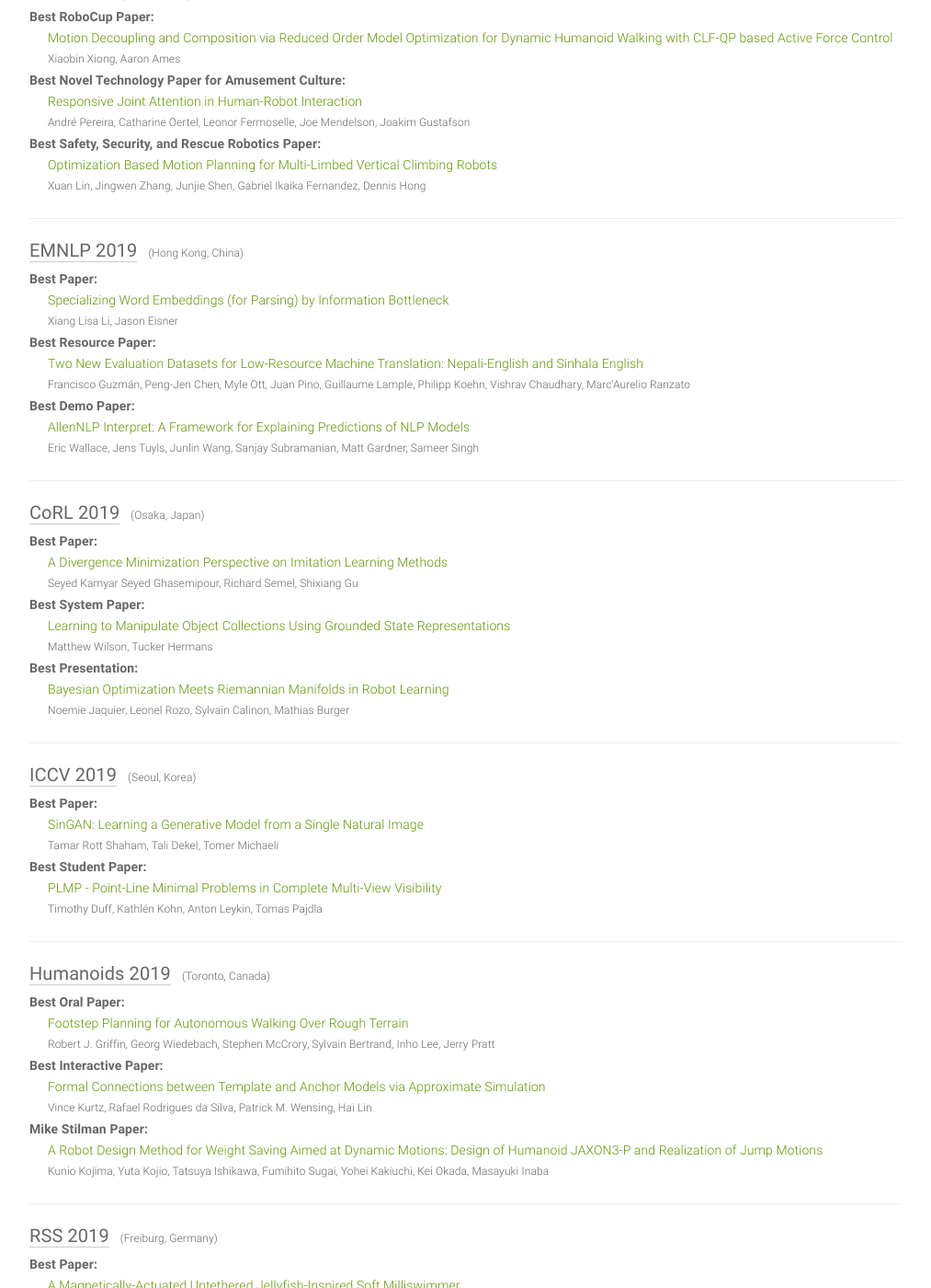
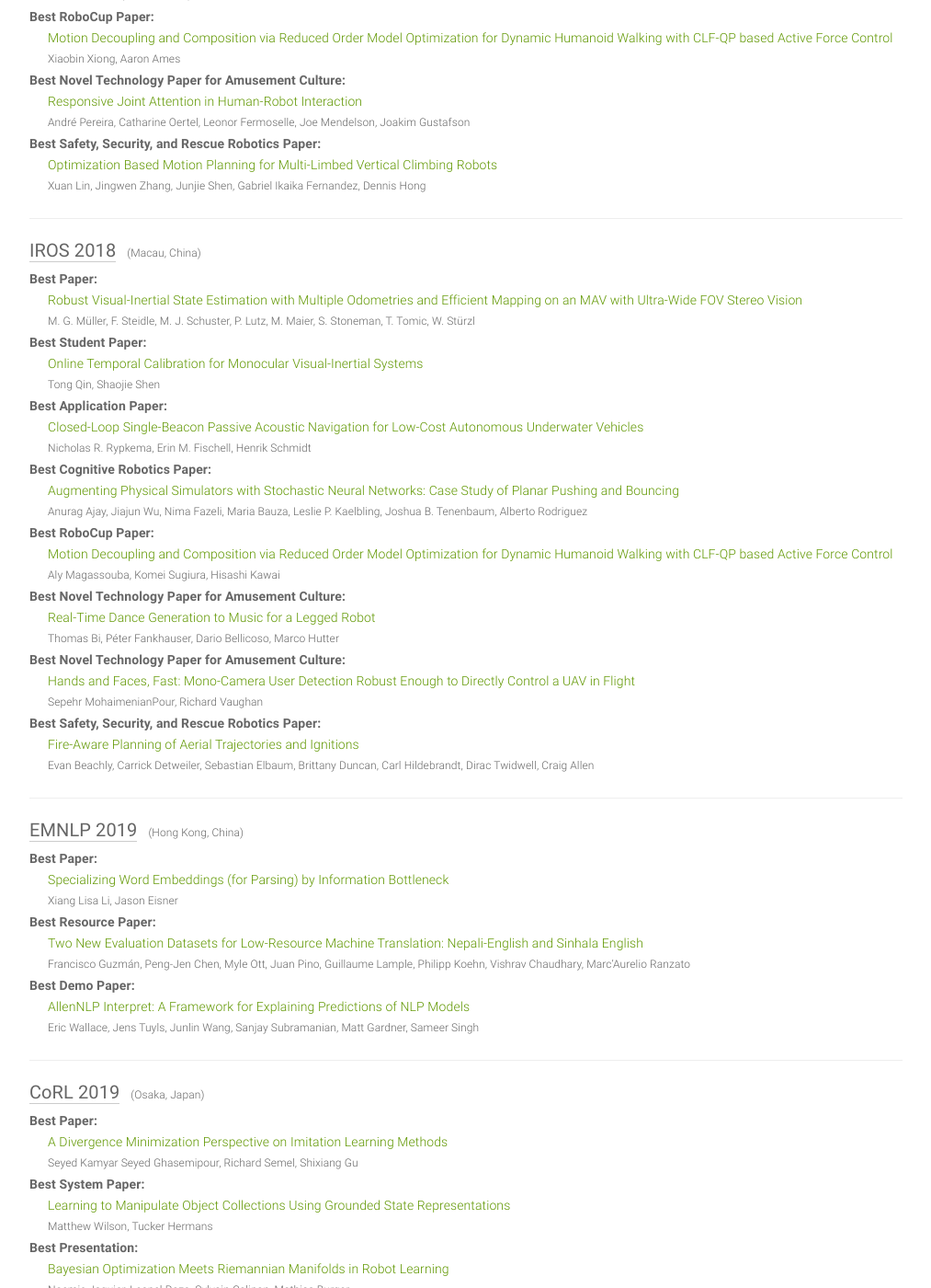
Before and after one commit to clemense/ai-bestpapers, a Jekyll site: the page built from index.html, in a window 1280 px wide and 1400 px high, scrolled down 3752 px. Shown: the whole window at 92% size, without its empty margins (133-1146 px from the left). Built offline with Jekyll 4.4.1, drawn with Linux system fonts in a browser that asks for light colours.

Commit message:
add IROS 2018

```diff
--- a/_data/papers.yml
+++ b/_data/papers.yml
@@ -9,8 +9,14 @@
     link: https://corlconf.github.io/paper_128/
     source: https://www.robot-learning.org/program/awards
   - award: Best System Paper
-    title: "SMARTS: An Open-Source Scalable Multi-Agent RL Training School for Autonomous Driving"
-    author: Ming Zhou, Jun Luo, Julian Villella, Yaodong Yang, David Rusu, Jiayu Miao, Weinan Zhang, Montgomery Alban, Iman Fadakar, Zheng Chen, Chongxi Huang, Ying Wen, Kimia Hassanzadeh, Daniel Graves, Zhengbang Zhu, Yihan Ni, Nhat Nguyen, Mohamed Elsayed, Haitham Ammar, Alexander Cowen-Rivers, Sanjeevan Ahilan, Zheng Tian, Daniel Palenicek, Kasra Rezaee, Peyman Yadmellat, Kun Shao, Dong Chen, Baokuan Zhang, Hongbo Zhang, Jianye Hao, Wulong Liu, Jun Wang
+    title: 'SMARTS: An Open-Source Scalable Multi-Agent RL Training School for Autonomous
+      Driving'
+    author: Ming Zhou, Jun Luo, Julian Villella, Yaodong Yang, David Rusu, Jiayu Miao,
+      Weinan Zhang, Montgomery Alban, Iman Fadakar, Zheng Chen, Chongxi Huang, Ying
+      Wen, Kimia Hassanzadeh, Daniel Graves, Zhengbang Zhu, Yihan Ni, Nhat Nguyen,
+      Mohamed Elsayed, Haitham Ammar, Alexander Cowen-Rivers, Sanjeevan Ahilan, Zheng
+      Tian, Daniel Palenicek, Kasra Rezaee, Peyman Yadmellat, Kun Shao, Dong Chen,
+      Baokuan Zhang, Hongbo Zhang, Jianye Hao, Wulong Liu, Jun Wang
     link: https://corlconf.github.io/paper_53/
     source: https://www.robot-learning.org/program/awards
   - award: Best Presentation
@@ -314,6 +320,61 @@
   date: November 4-8, 2019
   sub: RO
 
+- venue: IROS
+  year: 2018
+  awards:
+  - award: Best Paper
+    title: Robust Visual-Inertial State Estimation with Multiple Odometries and Efficient
+      Mapping on an MAV with Ultra-Wide FOV Stereo Vision
+    author: M. G. Müller, F. Steidle, M. J. Schuster, P. Lutz, M. Maier, S. Stoneman,
+      T. Tomic, W. Stürzl
+    link: https://ieeexplore.ieee.org/abstract/document/8594117
+    source: https://www.iros2018.org/awards
+  - award: Best Student Paper
+    title: Online Temporal Calibration for Monocular Visual-Inertial Systems
+    author: Tong Qin, Shaojie Shen
+    link: https://ieeexplore.ieee.org/abstract/document/8593603
+    source: https://www.iros2018.org/awards
+  - award: Best Application Paper
+    title: Closed-Loop Single-Beacon Passive Acoustic Navigation for Low-Cost Autonomous
+      Underwater Vehicles
+    author: Nicholas R. Rypkema, Erin M. Fischell, Henrik Schmidt
+    link: https://ieeexplore.ieee.org/abstract/document/8593626
+    source: https://www.iros2018.org/awards
+  - award: Best Cognitive Robotics Paper
+    title: 'Augmenting Physical Simulators with Stochastic Neural Networks: Case Study
+      of Planar Pushing and Bouncing'
+    author: Anurag Ajay, Jiajun Wu, Nima Fazeli, Maria Bauza, Leslie P. Kaelbling,
+      Joshua B. Tenenbaum, Alberto Rodriguez
+    link: https://arxiv.org/abs/1808.03246
+    source: https://www.iros2018.org/awards
+  - award: Best RoboCup Paper
+    title: Motion Decoupling and Composition via Reduced Order Model Optimization
+      for Dynamic Humanoid Walking with CLF-QP based Active Force Control
+    author: Aly Magassouba, Komei Sugiura, Hisashi Kawai
+    link: https://arxiv.org/abs/1910.00687
+    source: https://www.iros2018.org/awards
+  - award: Best Novel Technology Paper for Amusement Culture
+    title: Real-Time Dance Generation to Music for a Legged Robot
+    author: Thomas Bi, Péter Fankhauser, Dario Bellicoso, Marco Hutter
+    link: https://ieeexplore.ieee.org/abstract/document/8593983
+    source: https://www.iros2018.org/awards
+  - award: Best Novel Technology Paper for Amusement Culture
+    title: 'Hands and Faces, Fast: Mono-Camera User Detection Robust Enough to Directly
+      Control a UAV in Flight'
+    author: Sepehr MohaimenianPour, Richard Vaughan
+    link: https://ieeexplore.ieee.org/abstract/document/8593709
+    source: https://www.iros2018.org/awards
+  - award: Best Safety, Security, and Rescue Robotics Paper
+    title: Fire-Aware Planning of Aerial Trajectories and Ignitions
+    author: Evan Beachly, Carrick Detweiler, Sebastian Elbaum, Brittany Duncan, Carl
+      Hildebrandt, Dirac Twidwell, Craig Allen
+    link: https://ieeexplore.ieee.org/abstract/document/8593568
+    source: https://www.iros2018.org/awards
+  place: Macau, China
+  date: November 4-8, 2019
+  sub: RO
+
 - venue: EMNLP
   year: 2019
   awards:
```
